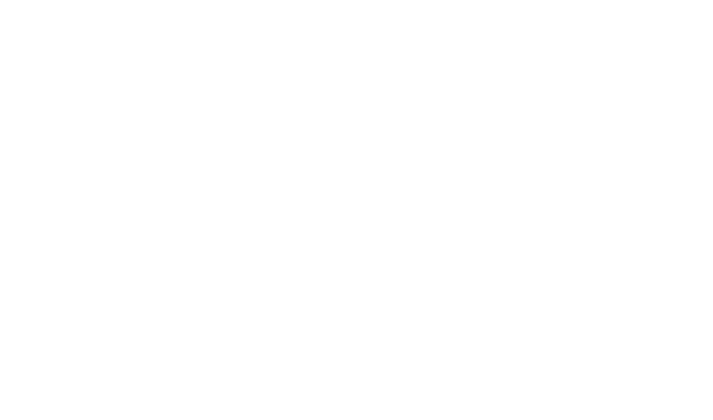
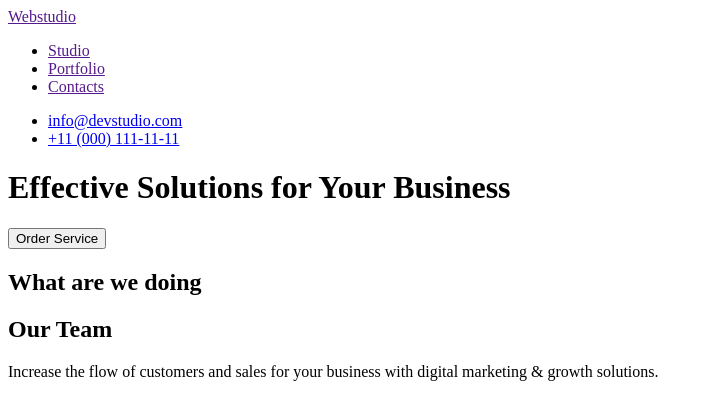
Before and after one commit to Cliry1/goit-markup-hw-01, a plain HTML site: page index.html in a window 1280 px wide. Shown: the whole page, without its empty margins (0-713 px from the left). Drawn offline with Linux system fonts and the light colour scheme.

Commit message:
Update index.html

```diff
--- a/index.html
+++ b/index.html
@@ -1,21 +1,42 @@
 <!DOCTYPE html>
 <html lang="en">
+
 <head>
   <meta charset="UTF-8">
+  <meta name="description" content="Effective solutions for business">
   <meta name="viewport" content="width=device-width, initial-scale=1.0">
-  <title>Document</title>
+  <title>Main Page</title>
 </head>
+
 <body>
   <header>
-
+    <nav>
+      <a href="" target="_blank">Webstudio</a>
+      <ul>
+        <li><a href="" target="_blank">Studio</a></li>
+        <li><a href="" target="_blank">Portfolio</a></li>
+        <li><a href="" target="_blank">Contacts</a></li>
+      </ul>
+    </nav>
+    <ul>
+      <li><a href="mailto:info@devstudio.com" target="_blank">info@devstudio.com</a></li>
+      <li><a href="tel:+110001111111" target="_blank">+11 (000) 111-11-11</a></li>
+    </ul>
   </header>
 
   <main>
-
+    <h1>Effective Solutions for Your Business</h1>
+    <button>Order Service</button>
+    <h2>What are we doing</h2>
+    <h2>Our Team</h2>
   </main>
 
   <footer>
-
+    <p>
+      Increase the flow of customers and sales for your business
+      with digital marketing & growth solutions.
+    </p>
   </footer>
 </body>
+
 </html>
```
